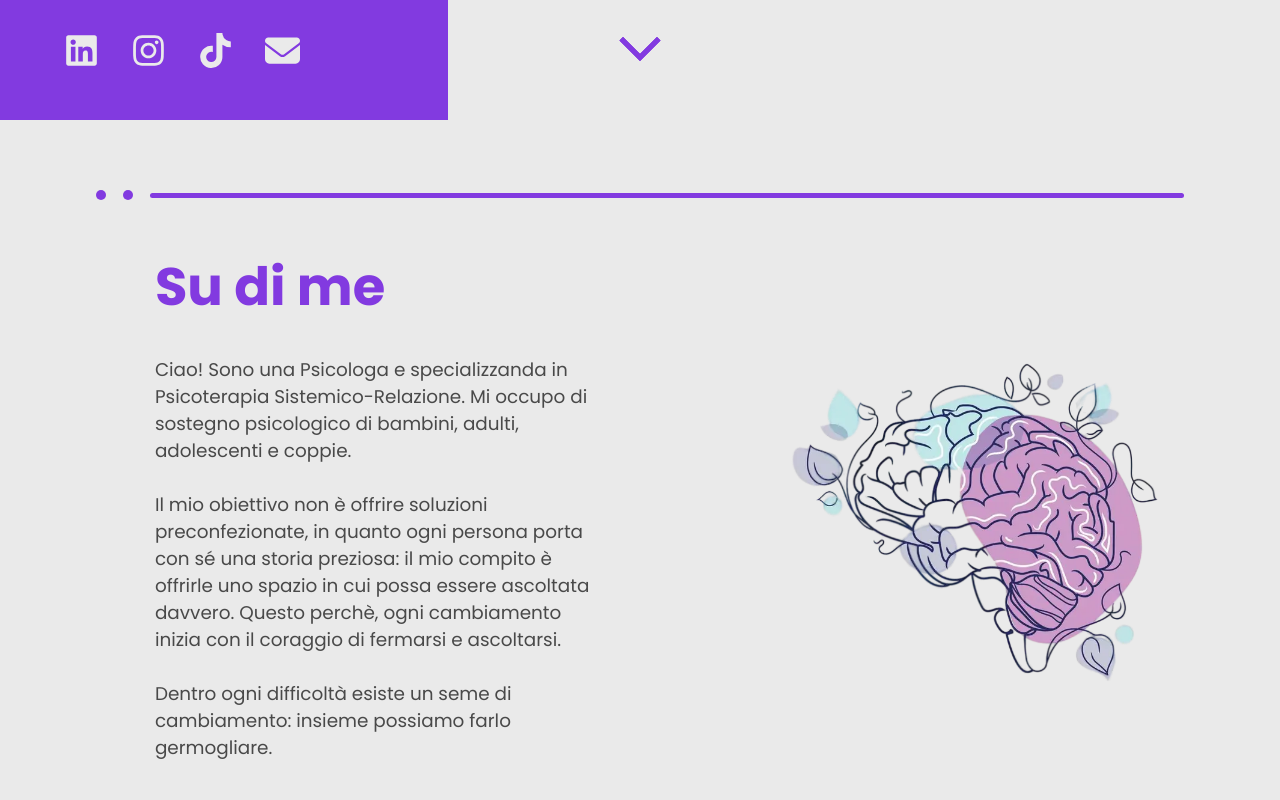
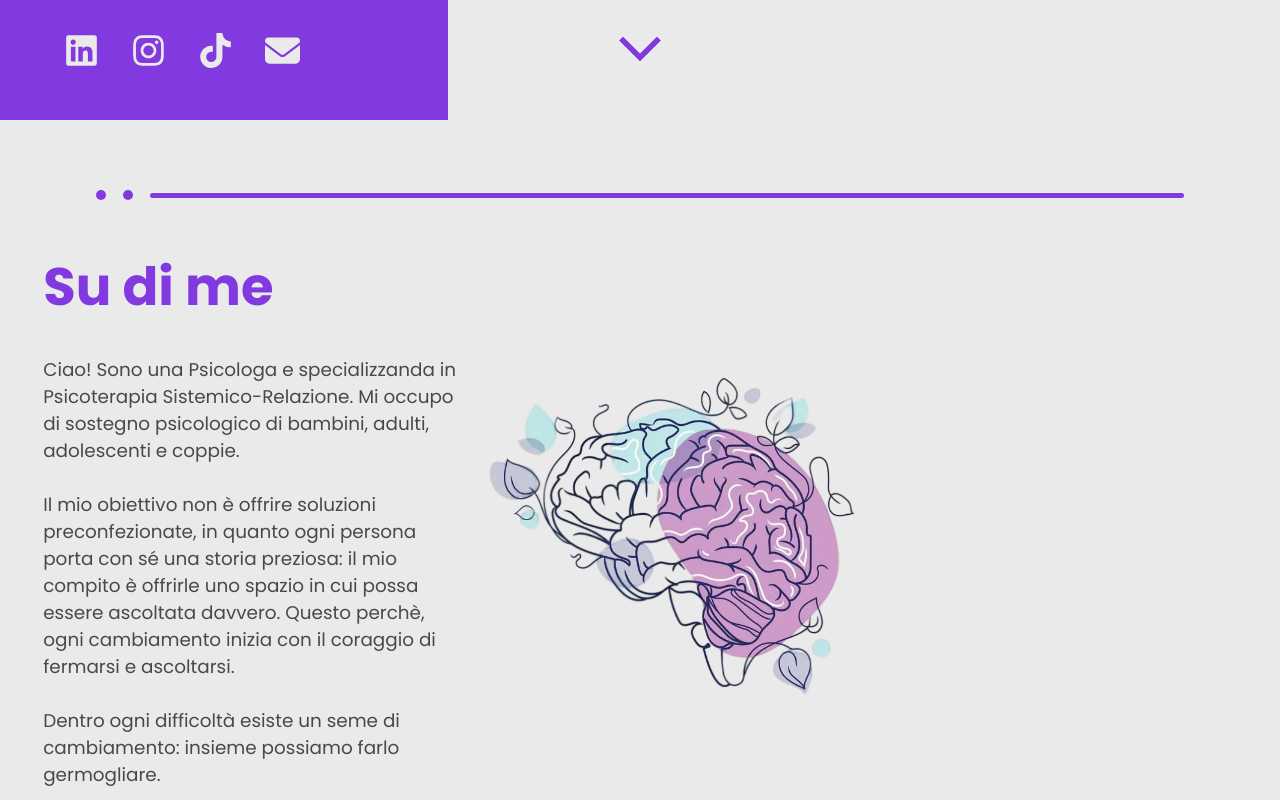
Before and after one commit to gcarda99/psycologist-portfolio, a React (Vite) app: page / in a window 1280 px wide. Shown: the part 680-1480 px from the top of the page. Built offline with nearby package versions, Linux system fonts and the light colour scheme; a web font is replaced by a local one.

Commit message:
fix: align About section left margin by switching to flex-start + gap

```diff
--- a/src/components/About/About.css
+++ b/src/components/About/About.css
@@ -32,7 +32,8 @@
     display: flex;
     flex-direction: row;
     align-items: center;
-    justify-content: space-around;
+    justify-content: flex-start;
+    gap: 4rem;
     padding-top: 8rem;
     height: fit-content;
 }
@@ -104,6 +105,7 @@
         flex-direction: column-reverse;
         align-items: center;
         justify-content: space-evenly;
+        gap: 0;
     }
 
     .about-description{
```
